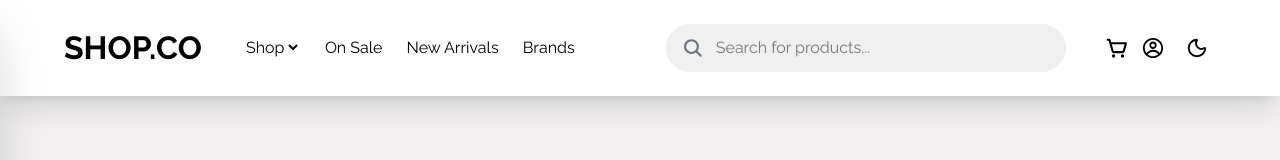
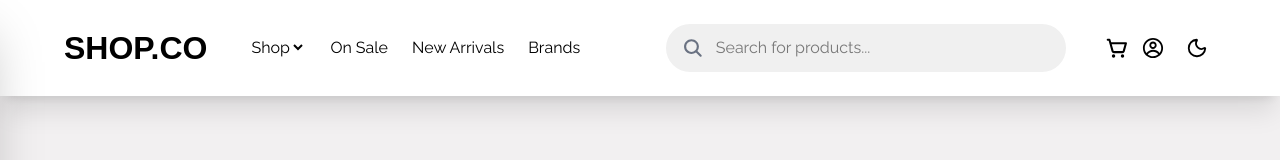
Before and after one commit to abdulhamidfrontend/SHOP.CO, a React (Vite) app: page / in a window 1280 px wide. Shown: the top 160 px of the page. Built offline with nearby package versions, Linux system fonts and the light colour scheme; a web font is replaced by a local one.

Commit message:
"logo fixed"

```diff
--- a/src/Components/Logo/Logo.jsx
+++ b/src/Components/Logo/Logo.jsx
@@ -3,7 +3,7 @@ import React from "react";
 const Logo = () => {
   return (
     <div>
-      <h1 className="text font-bold text-[32px] max-[650px]:text-[25px] hover:cursor-pointer">
+      <h1 className="title font-bold text-[32px] max-[650px]:text-[25px] hover:cursor-pointer">
         SHOP.CO
       </h1>
     </div>
```
